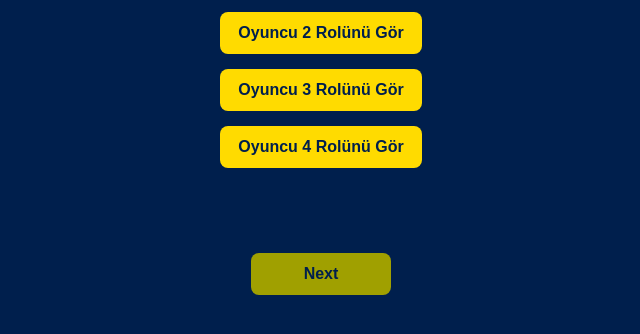
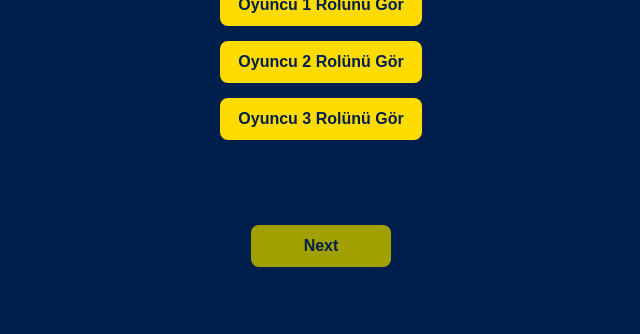
Before and after one commit to tolgaCETIK/role-game-impostor, a plain HTML site: page index.html in a window 1280 px wide. Shown: the part 314-648 px from the top of the page, without its empty margins (319-959 px from the left). Drawn offline with Linux system fonts and the light colour scheme.

Commit message:
Update index.html

```diff
--- a/index.html
+++ b/index.html
@@ -13,7 +13,7 @@
         <button id="btn0" onclick="revealRole(0)">Oyuncu 1 Rolünü Gör</button>
         <button id="btn1" onclick="revealRole(1)">Oyuncu 2 Rolünü Gör</button>
         <button id="btn2" onclick="revealRole(2)">Oyuncu 3 Rolünü Gör</button>
-        <button id="btn3" onclick="revealRole(3)">Oyuncu 4 Rolünü Gör</button>
+
     </div>
 
     <div id="result"></div>
```
